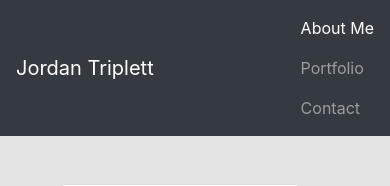
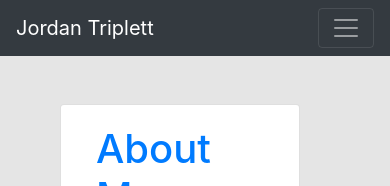
Before and after one commit to JordanT111596/JordanT111596.github.io, a React (Create React App) app: page / in a window 390 px wide. Shown: the top 186 px of the page. Built offline with nearby package versions, Linux system fonts and the light colour scheme.

Commit message:
Navbar options now responsively go into hamburger

```diff
--- a/public/index.html
+++ b/public/index.html
@@ -3,6 +3,8 @@
   <head>
     <meta charset="utf-8" />
     <link rel="icon" href="%PUBLIC_URL%/favicon.ico" />
+    <!--Link to font awesome for icons-->
+    <link rel="stylesheet" href="https://cdnjs.cloudflare.com/ajax/libs/font-awesome/4.7.0/css/font-awesome.min.css">
     <meta name="viewport" content="width=device-width, initial-scale=1" />
     <meta name="theme-color" content="#000000" />
     <meta
--- a/src/components/Navbar/index.js
+++ b/src/components/Navbar/index.js
@@ -7,17 +7,20 @@ import "./style.css";
 // Depending on the current path, this component sets the "active" class on the appropriate navigation link item
 function Navbar() {
   return (
-    <nav className="navbar navbar-expand-lg navbar-dark bg-dark">
+    <nav className="navbar navbar-expand-md navbar-dark bg-dark">
       <Link className="navbar-brand" to="/react-portfolio/">
         Jordan Triplett
-      </Link>
-      <div>
-        <ul className="navbar-nav">
+        </Link>
+      <button class="navbar-toggler" type="button" data-toggle="collapse" data-target="#globalNavbar" aria-controls="globalNavbar" aria-expanded="false" aria-label="Toggle navigation">
+        <span class="navbar-toggler-icon"></span>
+      </button>
+
+      <div className="collapse navbar-collapse w-100 order-3" id="globalNavbar">
+        <ul className="navbar-nav ml-auto">
           <li className="nav-item">
             <Link
               to="/react-portfolio/"
-              className={
-                window.location.pathname === "/react-portfolio/" || window.location.pathname === "/about" || window.location.pathname ==="/" ? "nav-link active" : "nav-link"}
+              className={window.location.pathname === "/react-portfolio/" ? "nav-link active" : "nav-link"}
             >
               About Me
             </Link>
```
Also changed, not shown: src/components/Navbar/fake.js (added).
